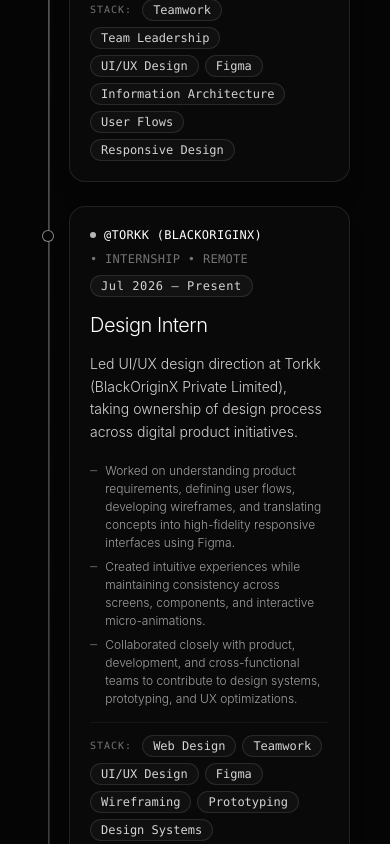
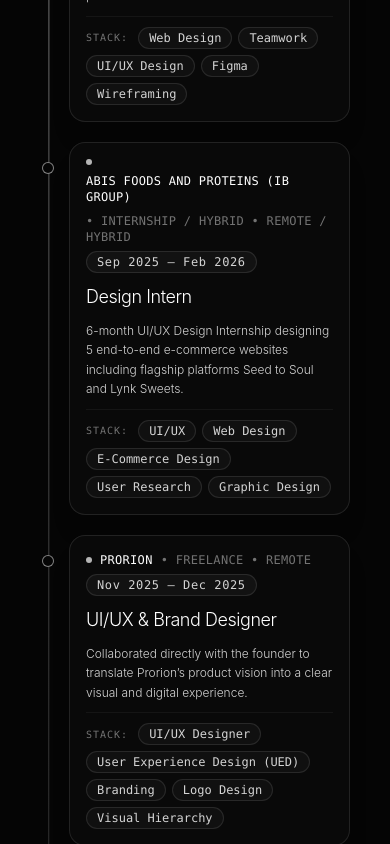
Before and after one commit to araspureh-glitch/humanshu-portfolio, a React (Vite) app: page /about in a window 390 px wide. Shown: the part 3800-4644 px from the top of the page. Built offline with nearby package versions, Linux system fonts and the light colour scheme.

Commit message:
Make experience timeline minimal: remove @ prefix, cap stack pills to 5, remove long bullet list

```diff
--- a/src/components/ui/timeline-02.jsx
+++ b/src/components/ui/timeline-02.jsx
@@ -9,13 +9,8 @@ export const defaultTimelineData = [
     title: "Senior UI/UX Designer",
     company: "Saff co",
     type: "Internship • Remote",
-    summary: "As Lead UI/UX Designer, worked on a responsive web-based digital product focusing on clean, intuitive, and user-friendly interaction design.",
-    highlights: [
-      "Architected end-to-end user flows, wireframes, and high-fidelity responsive layouts in Figma.",
-      "Established centralized design tokens for consistent typography, spacing, and UI components.",
-      "Iterated interfaces through user research, usability testing, and WCAG accessibility guidelines."
-    ],
-    skills: ["Teamwork", "Team Leadership", "UI/UX Design", "Figma", "Information Architecture", "User Flows", "Responsive Design"],
+    summary: "Led responsive web app UI/UX design, user flows, Information Architecture, and Figma design systems.",
+    skills: ["UI/UX Design", "Figma", "Information Architecture", "User Flows", "Responsive Design"],
   },
   {
     id: "02",
@@ -23,13 +18,8 @@ export const defaultTimelineData = [
     title: "Design Intern",
     company: "Torkk (BLACKORIGINX)",
     type: "Internship • Remote",
-    summary: "Led UI/UX design direction across digital product initiatives, translating product requirements into high-fidelity responsive interfaces in Figma.",
-    highlights: [
-      "Designed wireframes and interactive prototypes for core web and mobile touchpoints.",
-      "Collaborated directly with product and development teams for seamless design handoffs.",
-      "Contributed to design systems, component libraries, and interface UX improvements."
-    ],
-    skills: ["Web Design", "Teamwork", "UI/UX Design", "Figma", "Wireframing", "Prototyping", "Design Systems"],
+    summary: "Spearheaded UI/UX design direction, wireframes, interactive prototypes, and design system tokens.",
+    skills: ["UI/UX Design", "Figma", "Wireframing", "Prototyping", "Design Systems"],
   },
   {
     id: "03",
@@ -37,13 +27,8 @@ export const defaultTimelineData = [
     title: "Design Intern",
     company: "ABIS Foods and Proteins (IB Group)",
     type: "Internship / Hybrid",
-    summary: "Completed a 6-month UI/UX Internship designing 5 end-to-end e-commerce websites including flagship platforms Seed to Soul and Lynk Sweets.",
-    highlights: [
-      "Managed full design lifecycle from user research and wireframing to production handoff.",
-      "Established consistent design systems and improved user journeys for e-commerce storefronts.",
-      "Created visual marketing assets and maintained overall brand consistency."
-    ],
-    skills: ["UI/UX", "Web Design", "E-Commerce Design", "User Research", "Graphic Design"],
+    summary: "Designed 5 end-to-end e-commerce platforms including flagship storefronts Seed to Soul and Lynk Sweets.",
+    skills: ["UI/UX Design", "Web Design", "E-Commerce Design", "User Research", "Graphic Design"],
   },
   {
     id: "04",
@@ -51,12 +36,8 @@ export const defaultTimelineData = [
     title: "UI/UX & Brand Designer",
     company: "Prorion",
     type: "Freelance • Remote",
-    summary: "Collaborated directly with the founder to define the 'Connect – Collaborate – Create' brand identity, logo direction, website UI, and visual hierarchy.",
-    highlights: [
-      "Developed full brand identity concept, typography scale, and vector logo mark.",
-      "Designed responsive marketing website UI with clear visual hierarchy."
-    ],
-    skills: ["UI/UX Designer", "Branding", "Logo Design", "Visual Hierarchy"],
+    summary: "Defined the 'Connect – Collaborate – Create' brand concept, vector logo direction, and website UI.",
+    skills: ["UI/UX Design", "Branding", "Logo Design", "Visual Hierarchy"],
   },
   {
     id: "05",
@@ -64,21 +45,17 @@ export const defaultTimelineData = [
     title: "UI/UX Designer",
     company: "Checklist Mobile App",
     type: "Freelance • Remote",
-    summary: "Designed a checklist-based mobile experience focused on intuitive task onboarding, smooth task management, and a clean minimal interface.",
-    highlights: [
-      "Created frictionless mobile task onboarding and state feedback flows.",
-      "Built complete visual identity system including logo, typography, and color palette."
-    ],
-    skills: ["User Interface Design", "Mobile Design", "Visual Identity", "Typography"],
+    summary: "Designed a minimalist checklist mobile experience focused on intuitive onboarding and task management.",
+    skills: ["Mobile UI/UX", "Visual Identity", "Typography", "Prototyping"],
   },
 ];
 
 export default function Timeline_02({ data = defaultTimelineData, title = "Work Experience" }) {
   return (
-    <section className="bg-[#050505] text-[#F5F5F5] py-12 px-4 sm:px-6 lg:px-8 font-sans">
+    <section className="bg-[#050505] text-[#F5F5F5] py-10 px-4 sm:px-6 lg:px-8 font-sans">
       <div className="max-w-4xl mx-auto">
         {title && (
-          <div className="mb-10 pb-4 border-b border-white/10 flex flex-col sm:flex-row sm:items-end justify-between gap-2">
+          <div className="mb-8 pb-4 border-b border-white/10 flex flex-col sm:flex-row sm:items-end justify-between gap-2">
             <div>
               <span className="text-xs font-mono font-medium tracking-[0.2em] text-neutral-400 uppercase">
                 04 — WORK EXPERIENCE
@@ -93,34 +70,37 @@ export default function Timeline_02({ data = defaultTimelineData, title = "Work
           </div>
         )}
 
-        {/* Timeline Axis Container - Reduced vertical gaps */}
-        <div className="relative border-l border-white/10 ml-2 sm:ml-4 pl-5 sm:pl-8 space-y-6 sm:space-y-8">
+        {/* Timeline Axis Container */}
+        <div className="relative border-l border-white/10 ml-2 sm:ml-4 pl-5 sm:pl-8 space-y-5 sm:space-y-6">
           {/* Subtle line overlay */}
           <div className="absolute top-0 bottom-0 -left-[1px] w-[2px] bg-gradient-to-b from-white/30 via-white/10 to-transparent pointer-events-none" />
 
-          {data.map((entry, index) => (
+          {data.map((entry, index) => {
+            const displaySkills = entry.skills ? entry.skills.slice(0, 5) : [];
+
+            return (
               <motion.div
                 key={entry.id || index}
-              initial={{ opacity: 0, y: 20 }}
+                initial={{ opacity: 0, y: 15 }}
                 whileInView={{ opacity: 1, y: 0 }}
-              viewport={{ once: true, margin: "-30px" }}
-              transition={{ duration: 0.4, ease: [0.16, 1, 0.3, 1], delay: index * 0.05 }}
+                viewport={{ once: true, margin: "-20px" }}
+                transition={{ duration: 0.35, ease: [0.16, 1, 0.3, 1], delay: index * 0.04 }}
                 className="relative group"
               >
                 {/* Timeline dot */}
-              <div className="absolute -left-[27px] sm:-left-[39px] top-6 flex items-center justify-center">
+                <div className="absolute -left-[27px] sm:-left-[39px] top-5 flex items-center justify-center">
                   <div className="h-3 w-3 rounded-full border border-white/50 bg-[#050505] transition-all duration-300 group-hover:scale-125 group-hover:bg-white group-hover:border-white" />
                 </div>
 
-              {/* Compact Card with no unnecessary negative space */}
+                {/* Minimal Card */}
                 <Card className="border border-white/10 bg-[#0a0a0a]/90 backdrop-blur-xl transition-all duration-300 hover:border-white/25 hover:bg-[#0d0d0d]">
-                <CardContent className="p-5 sm:p-6 space-y-3.5">
+                  <CardContent className="p-4 sm:p-5 space-y-2.5">
 
-                  {/* Top Row: Meta Header */}
-                  <div className="flex flex-col sm:flex-row sm:items-center justify-between gap-2">
+                    {/* Top Row: Company & Date */}
+                    <div className="flex flex-col sm:flex-row sm:items-center justify-between gap-1.5">
                       <div className="flex items-center flex-wrap gap-2 text-xs font-mono text-neutral-400 tracking-wide uppercase">
                         <span className="w-1.5 h-1.5 rounded-full bg-white/70" />
-                      <span className="text-white font-medium">@{entry.company}</span>
+                        <span className="text-white font-medium">{entry.company}</span>
                         {entry.type && <span className="text-neutral-500">• {entry.type}</span>}
                       </div>
 
@@ -131,34 +111,22 @@ export default function Timeline_02({ data = defaultTimelineData, title = "Work
                     </div>
 
                     {/* Role Title */}
-                  <h3 className="text-xl sm:text-2xl font-light text-white tracking-tight font-sans">
+                    <h3 className="text-lg sm:text-xl font-light text-white tracking-tight font-sans">
                       {entry.title}
                     </h3>
 
-                  {/* Summary */}
-                  <p className="text-sm text-neutral-300 leading-relaxed font-light">
+                    {/* Short Summary */}
+                    <p className="text-xs sm:text-sm text-neutral-300 leading-relaxed font-light">
                       {entry.summary || entry.description || entry.content}
                     </p>
 
-                  {/* Bullet Highlights (if available) */}
-                  {entry.highlights && entry.highlights.length > 0 && (
-                    <ul className="space-y-1.5 pt-1 text-xs text-neutral-400 font-light">
-                      {entry.highlights.map((item, hIdx) => (
-                        <li key={hIdx} className="flex items-start gap-2">
-                          <span className="text-neutral-500 font-mono">—</span>
-                          <span className="leading-normal">{item}</span>
-                        </li>
-                      ))}
-                    </ul>
-                  )}
-
-                  {/* Skill Stack Tags */}
-                  {entry.skills && entry.skills.length > 0 && (
-                    <div className="flex flex-wrap items-center gap-1.5 pt-3 border-t border-white/5">
+                    {/* Max 5 Stack Pills */}
+                    {displaySkills.length > 0 && (
+                      <div className="flex flex-wrap items-center gap-1.5 pt-2.5 border-t border-white/5">
                         <span className="text-[10px] font-mono text-neutral-500 uppercase tracking-widest mr-1">
                           STACK:
                         </span>
-                      {entry.skills.map((skill, sIdx) => (
+                        {displaySkills.map((skill, sIdx) => (
                           <span
                             key={sIdx}
                             className="px-2.5 py-0.5 text-xs rounded-full bg-white/[0.03] text-neutral-300 border border-white/10 font-mono hover:border-white/25 transition-colors"
@@ -172,7 +140,8 @@ export default function Timeline_02({ data = defaultTimelineData, title = "Work
                   </CardContent>
                 </Card>
               </motion.div>
-          ))}
+            );
+          })}
         </div>
       </div>
     </section>
--- a/src/components/ui/timeline-02.tsx
+++ b/src/components/ui/timeline-02.tsx
@@ -25,13 +25,8 @@ export const defaultTimelineData: TimelineItem[] = [
     title: "Senior UI/UX Designer",
     company: "Saff co",
     type: "Internship • Remote",
-    summary: "As Lead UI/UX Designer, worked on a responsive web-based digital product focusing on clean, intuitive, and user-friendly interaction design.",
-    highlights: [
-      "Architected end-to-end user flows, wireframes, and high-fidelity responsive layouts in Figma.",
-      "Established centralized design tokens for consistent typography, spacing, and UI components.",
-      "Iterated interfaces through user research, usability testing, and WCAG accessibility guidelines."
-    ],
-    skills: ["Teamwork", "Team Leadership", "UI/UX Design", "Figma", "Information Architecture", "User Flows", "Responsive Design"],
+    summary: "Led responsive web app UI/UX design, user flows, Information Architecture, and Figma design systems.",
+    skills: ["UI/UX Design", "Figma", "Information Architecture", "User Flows", "Responsive Design"],
   },
   {
     id: "02",
@@ -39,13 +34,8 @@ export const defaultTimelineData: TimelineItem[] = [
     title: "Design Intern",
     company: "Torkk (BLACKORIGINX)",
     type: "Internship • Remote",
-    summary: "Led UI/UX design direction across digital product initiatives, translating product requirements into high-fidelity responsive interfaces in Figma.",
-    highlights: [
-      "Designed wireframes and interactive prototypes for core web and mobile touchpoints.",
-      "Collaborated directly with product and development teams for seamless design handoffs.",
-      "Contributed to design systems, component libraries, and interface UX improvements."
-    ],
-    skills: ["Web Design", "Teamwork", "UI/UX Design", "Figma", "Wireframing", "Prototyping", "Design Systems"],
+    summary: "Spearheaded UI/UX design direction, wireframes, interactive prototypes, and design system tokens.",
+    skills: ["UI/UX Design", "Figma", "Wireframing", "Prototyping", "Design Systems"],
   },
   {
     id: "03",
@@ -53,13 +43,8 @@ export const defaultTimelineData: TimelineItem[] = [
     title: "Design Intern",
     company: "ABIS Foods and Proteins (IB Group)",
     type: "Internship / Hybrid",
-    summary: "Completed a 6-month UI/UX Internship designing 5 end-to-end e-commerce websites including flagship platforms Seed to Soul and Lynk Sweets.",
-    highlights: [
-      "Managed full design lifecycle from user research and wireframing to production handoff.",
-      "Established consistent design systems and improved user journeys for e-commerce storefronts.",
-      "Created visual marketing assets and maintained overall brand consistency."
-    ],
-    skills: ["UI/UX", "Web Design", "E-Commerce Design", "User Research", "Graphic Design"],
+    summary: "Designed 5 end-to-end e-commerce platforms including flagship storefronts Seed to Soul and Lynk Sweets.",
+    skills: ["UI/UX Design", "Web Design", "E-Commerce Design", "User Research", "Graphic Design"],
   },
   {
     id: "04",
@@ -67,12 +52,8 @@ export const defaultTimelineData: TimelineItem[] = [
     title: "UI/UX & Brand Designer",
     company: "Prorion",
     type: "Freelance • Remote",
-    summary: "Collaborated directly with the founder to define the 'Connect – Collaborate – Create' brand identity, logo direction, website UI, and visual hierarchy.",
-    highlights: [
-      "Developed full brand identity concept, typography scale, and vector logo mark.",
-      "Designed responsive marketing website UI with clear visual hierarchy."
-    ],
-    skills: ["UI/UX Designer", "Branding", "Logo Design", "Visual Hierarchy"],
+    summary: "Defined the 'Connect – Collaborate – Create' brand concept, vector logo direction, and website UI.",
+    skills: ["UI/UX Design", "Branding", "Logo Design", "Visual Hierarchy"],
   },
   {
     id: "05",
@@ -80,12 +61,8 @@ export const defaultTimelineData: TimelineItem[] = [
     title: "UI/UX Designer",
     company: "Checklist Mobile App",
     type: "Freelance • Remote",
-    summary: "Designed a checklist-based mobile experience focused on intuitive task onboarding, smooth task management, and a clean minimal interface.",
-    highlights: [
-      "Created frictionless mobile task onboarding and state feedback flows.",
-      "Built complete visual identity system including logo, typography, and color palette."
-    ],
-    skills: ["User Interface Design", "Mobile Design", "Visual Identity", "Typography"],
+    summary: "Designed a minimalist checklist mobile experience focused on intuitive onboarding and task management.",
+    skills: ["Mobile UI/UX", "Visual Identity", "Typography", "Prototyping"],
   },
 ];
 
@@ -96,10 +73,10 @@ interface TimelineProps {
 
 export default function Timeline_02({ data = defaultTimelineData, title = "Work Experience" }: TimelineProps) {
   return (
-    <section className="bg-[#050505] text-[#F5F5F5] py-12 px-4 sm:px-6 lg:px-8 font-sans">
+    <section className="bg-[#050505] text-[#F5F5F5] py-10 px-4 sm:px-6 lg:px-8 font-sans">
       <div className="max-w-4xl mx-auto">
         {title && (
-          <div className="mb-10 pb-4 border-b border-white/10 flex flex-col sm:flex-row sm:items-end justify-between gap-2">
+          <div className="mb-8 pb-4 border-b border-white/10 flex flex-col sm:flex-row sm:items-end justify-between gap-2">
             <div>
               <span className="text-xs font-mono font-medium tracking-[0.2em] text-neutral-400 uppercase">
                 04 — WORK EXPERIENCE
@@ -114,34 +91,37 @@ export default function Timeline_02({ data = defaultTimelineData, title = "Work
           </div>
         )}
 
-        {/* Timeline Axis Container - Reduced vertical gaps */}
-        <div className="relative border-l border-white/10 ml-2 sm:ml-4 pl-5 sm:pl-8 space-y-6 sm:space-y-8">
+        {/* Timeline Axis Container */}
+        <div className="relative border-l border-white/10 ml-2 sm:ml-4 pl-5 sm:pl-8 space-y-5 sm:space-y-6">
           {/* Subtle line overlay */}
           <div className="absolute top-0 bottom-0 -left-[1px] w-[2px] bg-gradient-to-b from-white/30 via-white/10 to-transparent pointer-events-none" />
 
-          {data.map((entry, index) => (
+          {data.map((entry, index) => {
+            const displaySkills = entry.skills ? entry.skills.slice(0, 5) : [];
+
+            return (
               <motion.div
                 key={entry.id || index}
-              initial={{ opacity: 0, y: 20 }}
+                initial={{ opacity: 0, y: 15 }}
                 whileInView={{ opacity: 1, y: 0 }}
-              viewport={{ once: true, margin: "-30px" }}
-              transition={{ duration: 0.4, ease: [0.16, 1, 0.3, 1], delay: index * 0.05 }}
+                viewport={{ once: true, margin: "-20px" }}
+                transition={{ duration: 0.35, ease: [0.16, 1, 0.3, 1], delay: index * 0.04 }}
                 className="relative group"
               >
                 {/* Timeline dot */}
-              <div className="absolute -left-[27px] sm:-left-[39px] top-6 flex items-center justify-center">
+                <div className="absolute -left-[27px] sm:-left-[39px] top-5 flex items-center justify-center">
                   <div className="h-3 w-3 rounded-full border border-white/50 bg-[#050505] transition-all duration-300 group-hover:scale-125 group-hover:bg-white group-hover:border-white" />
                 </div>
 
-              {/* Compact Card with no unnecessary negative space */}
+                {/* Minimal Card */}
                 <Card className="border border-white/10 bg-[#0a0a0a]/90 backdrop-blur-xl transition-all duration-300 hover:border-white/25 hover:bg-[#0d0d0d]">
-                <CardContent className="p-5 sm:p-6 space-y-3.5">
+                  <CardContent className="p-4 sm:p-5 space-y-2.5">
 
-                  {/* Top Row: Meta Header */}
-                  <div className="flex flex-col sm:flex-row sm:items-center justify-between gap-2">
+                    {/* Top Row: Company & Date */}
+                    <div className="flex flex-col sm:flex-row sm:items-center justify-between gap-1.5">
                       <div className="flex items-center flex-wrap gap-2 text-xs font-mono text-neutral-400 tracking-wide uppercase">
                         <span className="w-1.5 h-1.5 rounded-full bg-white/70" />
-                      <span className="text-white font-medium">@{entry.company}</span>
+                        <span className="text-white font-medium">{entry.company}</span>
                         {entry.type && <span className="text-neutral-500">• {entry.type}</span>}
                       </div>
 
@@ -152,34 +132,22 @@ export default function Timeline_02({ data = defaultTimelineData, title = "Work
                     </div>
 
                     {/* Role Title */}
-                  <h3 className="text-xl sm:text-2xl font-light text-white tracking-tight font-sans">
+                    <h3 className="text-lg sm:text-xl font-light text-white tracking-tight font-sans">
                       {entry.title}
                     </h3>
 
-                  {/* Summary */}
-                  <p className="text-sm text-neutral-300 leading-relaxed font-light">
+                    {/* Short Summary */}
+                    <p className="text-xs sm:text-sm text-neutral-300 leading-relaxed font-light">
                       {entry.summary || entry.description || entry.content}
                     </p>
 
-                  {/* Bullet Highlights (if available) */}
-                  {entry.highlights && entry.highlights.length > 0 && (
-                    <ul className="space-y-1.5 pt-1 text-xs text-neutral-400 font-light">
-                      {entry.highlights.map((item, hIdx) => (
-                        <li key={hIdx} className="flex items-start gap-2">
-                          <span className="text-neutral-500 font-mono">—</span>
-                          <span className="leading-normal">{item}</span>
-                        </li>
-                      ))}
-                    </ul>
-                  )}
-
-                  {/* Skill Stack Tags */}
-                  {entry.skills && entry.skills.length > 0 && (
-                    <div className="flex flex-wrap items-center gap-1.5 pt-3 border-t border-white/5">
+                    {/* Max 5 Stack Pills */}
+                    {displaySkills.length > 0 && (
+                      <div className="flex flex-wrap items-center gap-1.5 pt-2.5 border-t border-white/5">
                         <span className="text-[10px] font-mono text-neutral-500 uppercase tracking-widest mr-1">
                           STACK:
                         </span>
-                      {entry.skills.map((skill, sIdx) => (
+                        {displaySkills.map((skill, sIdx) => (
                           <span
                             key={sIdx}
                             className="px-2.5 py-0.5 text-xs rounded-full bg-white/[0.03] text-neutral-300 border border-white/10 font-mono hover:border-white/25 transition-colors"
@@ -193,7 +161,8 @@ export default function Timeline_02({ data = defaultTimelineData, title = "Work
                   </CardContent>
                 </Card>
               </motion.div>
-          ))}
+            );
+          })}
         </div>
       </div>
     </section>
```
Lines whose indentation alone changed are shown as unchanged.
